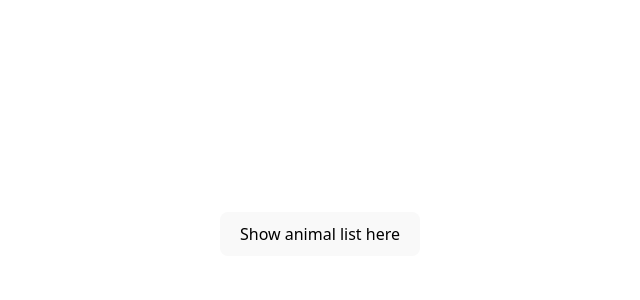
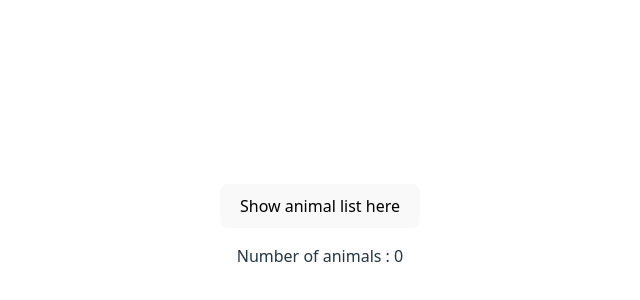
Before and after one commit to ArnoldSupriyadi/animal-reactjs, a React (Vite) app: page / in a window 1280 px wide. Shown: the part 166-466 px from the top of the page, without its empty margins (320-960 px from the left). Built offline with nearby package versions, Linux system fonts and the light colour scheme.

Commit message:
baru sampe video 50

```diff
--- a/src/App.jsx
+++ b/src/App.jsx
@@ -4,13 +4,17 @@ import viteLogo from '/vite.svg'
 import './App.css'
 
 function App() {
+  const [count, setCount] = useState(0)
   const handleClick = () => {
-    console.log('Button clicked');
+    setCount (count + 1);
   }
 
   return (
     <>
       <button onClick={handleClick}>Show animal list here</button>
+      <div>
+        <p>Number of animals : {count}</p>
+      </div>
     </>
   )
 }
```
